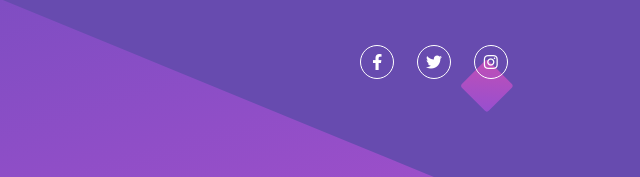
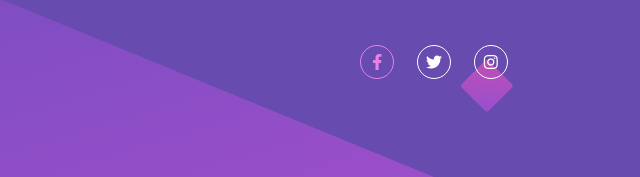
Before and after one commit to ahmeddmohsennn/Huddle-landing-page-with-a-single-introductory-section, a plain HTML site: page index.html in a window 1280 px wide. In both pictures the pointer is over the link 998 px from the left and 684 px from the top of the page. Shown: the part 623-800 px from the top of the page, 621-1261 px from the left. Drawn offline with Linux system fonts and the light colour scheme.

Commit message:
fix hover

```diff
--- a/CSS/master.css
+++ b/CSS/master.css
@@ -87,7 +87,7 @@ section + section a {
   position: relative;
   cursor: pointer;
 }
-section + section span:hover {
+section + section a:hover {
   border-color: var(--Soft-Magenta);
   color: var(--Soft-Magenta);
 }
```
